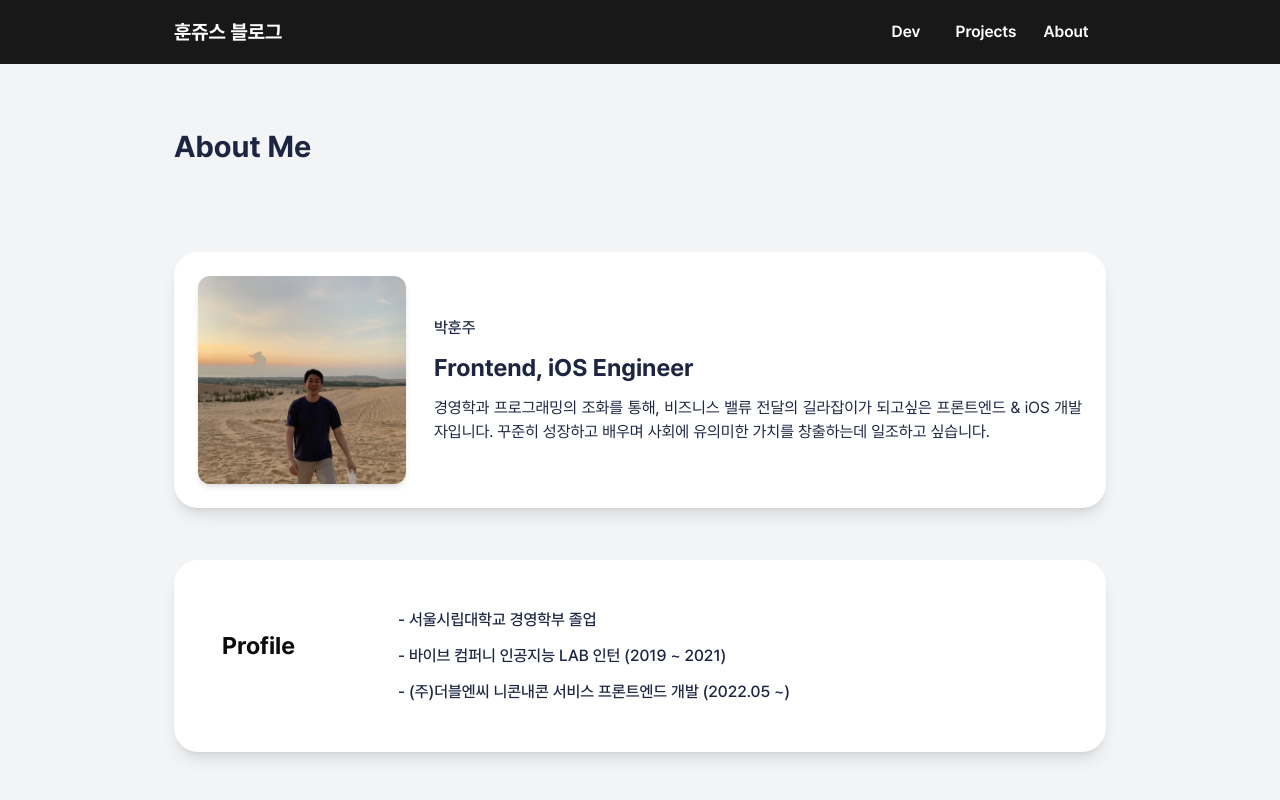
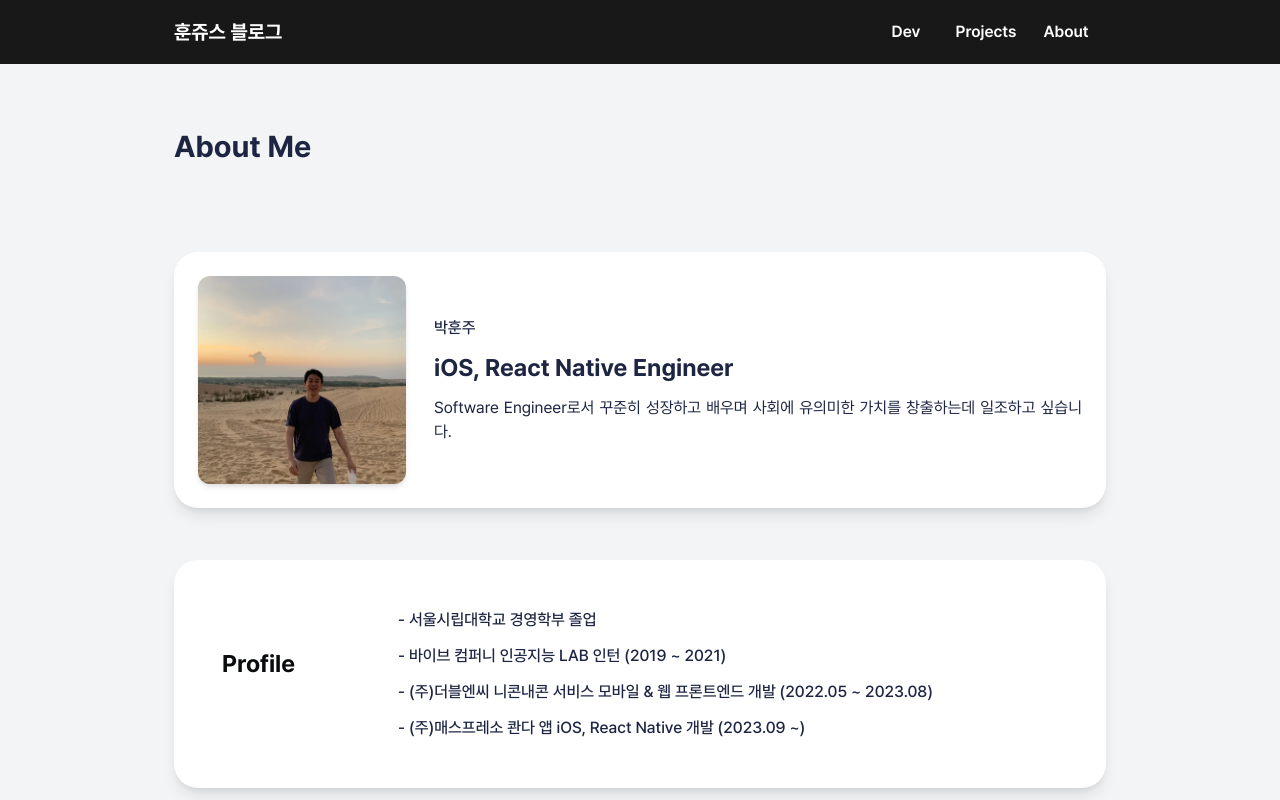
Before and after one commit to hoonjoo-park/Hoon-Juice, a Next.js app: page /about in a window 1280 px wide. Shown: the top 800 px of the page. Built offline with nearby package versions, Linux system fonts and the light colour scheme.

Commit message:
About 페이지 수정

```diff
--- a/src/pages/about/index.tsx
+++ b/src/pages/about/index.tsx
@@ -50,12 +50,11 @@ const About = () => {
           <article className={'flex flex-col justify-center basis-full'}>
             <h4 className={'text-navy text-base font-medium mb-3'}>박훈주</h4>
             <h4 className={'text-navy text-2xl font-bold mb-3'}>
-              Frontend, iOS Engineer
+              iOS, React Native Engineer
             </h4>
             <p className={'text-navy mobile:text-justify'}>
-              경영학과 프로그래밍의 조화를 통해, 비즈니스 밸류 전달의 길라잡이가
-              되고싶은 프론트엔드 & iOS 개발자입니다. 꾸준히 성장하고 배우며
-              사회에 유의미한 가치를 창출하는데 일조하고 싶습니다.
+              Software Engineer로서 꾸준히 성장하고 배우며 사회에 유의미한
+              가치를 창출하는데 일조하고 싶습니다.
             </p>
           </article>
         </section>
@@ -76,8 +75,12 @@ const About = () => {
             <p className={'text-navy text-base font-medium mb-3'}>
               - 바이브 컴퍼니 인공지능 LAB 인턴 (2019 ~ 2021)
             </p>
+            <p className={'text-navy text-base font-medium mb-3'}>
+              - (주)더블엔씨 니콘내콘 서비스 모바일 & 웹 프론트엔드 개발
+              (2022.05 ~ 2023.08)
+            </p>
             <p className={'text-navy text-base font-medium'}>
-              - (주)더블엔씨 니콘내콘 서비스 프론트엔드 개발 (2022.05 ~)
+              - (주)매스프레소 콴다 앱 iOS, React Native 개발 (2023.09 ~)
             </p>
           </article>
         </section>
```
